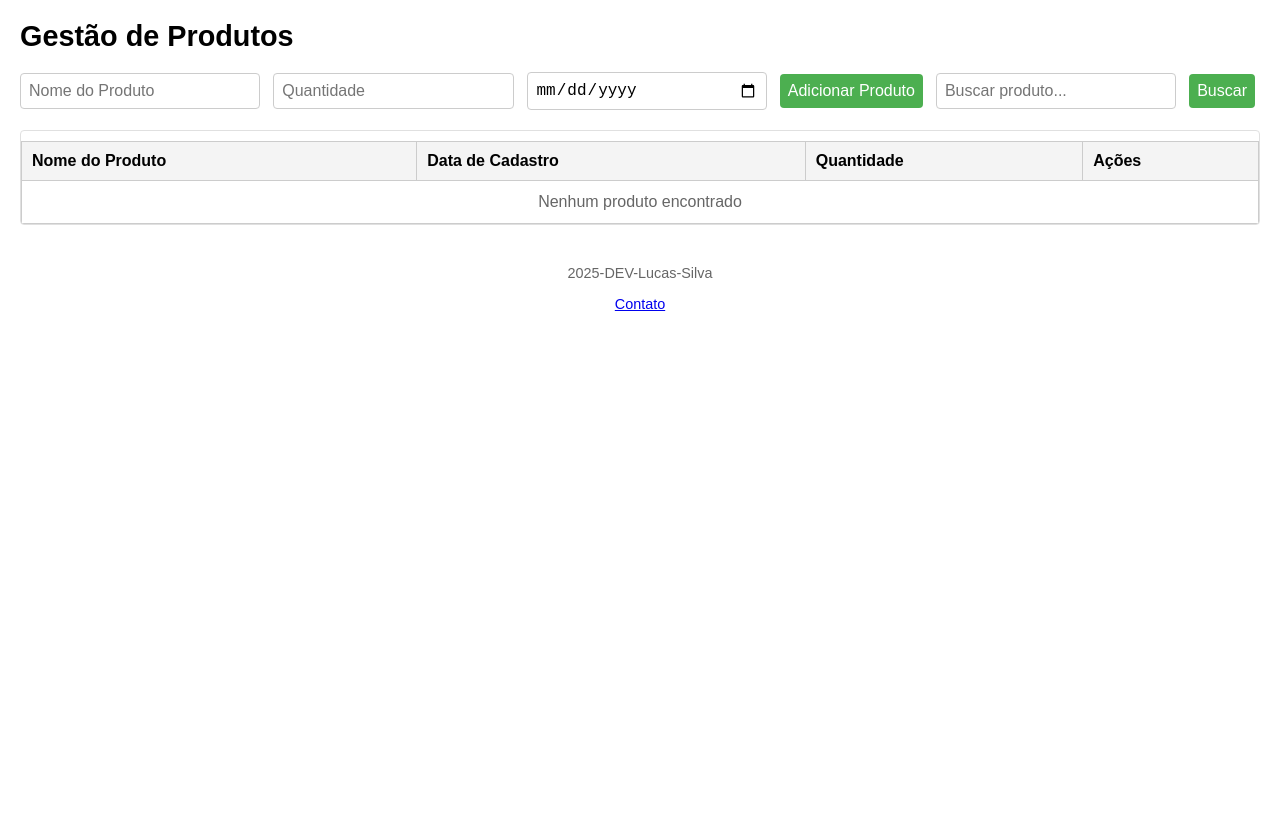
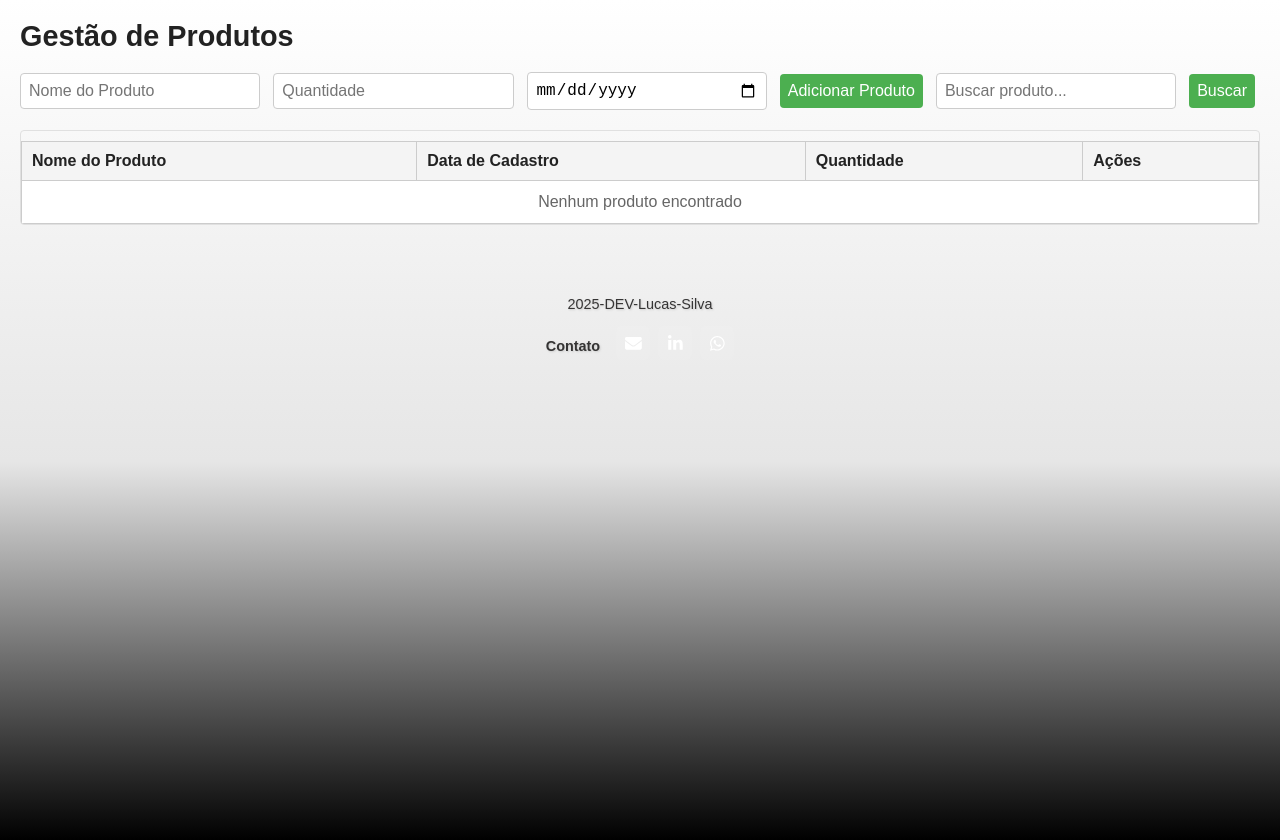
Before and after one commit to dev-lucas-santos/tabela-produtos, a plain HTML site: page index.html in a window 1280 px wide. Before the commit the page ends 800 px from the top, so only its background shows below. Drawn offline with Linux system fonts and the light colour scheme.

Commit message:
adicionando contatos e reformulando codigos

```diff
--- a/index.html
+++ b/index.html
@@ -5,6 +5,9 @@
     <meta name="viewport" content="width=device-width, initial-scale=1.0">
     <link rel="stylesheet" href="responsivo.css">
     <link rel="stylesheet" href="style.css">
+    <link rel="stylesheet" href="https://cdnjs.cloudflare.com/ajax/libs/font-awesome/5.15.4/css/all.min.css"
+    integrity="sha512-1ycn6IcaQQ40/MKBW2W4Rhis/DbILU74C1vSrLJxCq57o941Ym01SwNsOMqvEBFlcgUa6xLiPY/NS5R+E6ztJQ==" crossorigin="anonymous" referrerpolicy="no-referrer" />
+
     <title>Tabela de Produtos</title>
     <style>
         body { font-family: sans-serif; margin: 20px; }
@@ -42,6 +45,30 @@
             font-size:0.85rem;
         }
         .qty-btn:hover { background:#2b81b7; }
+
+        /* footer icon styles */
+        .footer-icons {
+            display: inline-flex;
+            align-items: center;
+            gap: 8px;
+            margin-left: 12px;
+        }
+        .footer-icons a {
+            color: #fff;
+            text-decoration: none;
+            font-size: 1.05rem;
+            width: 34px;
+            height: 34px;
+            display: inline-flex;
+            align-items: center;
+            justify-content: center;
+            border-radius: 6px;
+            background: rgba(255,255,255,0.06);
+        }
+        .footer-icons a:hover {
+            color: #21fc04;
+            background: rgba(255,255,255,0.12);
+        }
 
         @media (max-width: 520px) {
             .form-container { flex-direction:column; align-items:stretch; }
@@ -235,8 +262,28 @@
 
     <footer>
         <p>2025-DEV-Lucas-Silva</p>
-        <a href="https://github.com/DEV-Lucas-Silva">Contato</a>
+        <a class="contato" href="https://github.com/DEV-Lucas-Silva" target="_blank" rel="noopener">Contato</a>
+
+        <!--  ajustar hrefs para seus links/telefone  -->
+        <span class="footer-icons">
+            <a href="mailto:lucastumblr1997@gmail.com" title="E-mail" aria-label="E-mail" target="_blank" rel="noopener">
+                <i class="fas fa-envelope"></i>
+            </a>
+            <a href=" https://www.linkedin.com/in/lucas-santos-silva-521aba297?utm_source=share&utm_campaign=share_via&utm_content=profile&utm_medium=ios_app" title="LinkedIn" aria-label="LinkedIn" target="_blank" rel="noopener">
+                <i class="fab fa-linkedin-in"></i>
+            </a>
+            <a href="https://wa.me/5511998222517" title="WhatsApp" aria-label="WhatsApp" target="_blank" rel="noopener">
+                <i class="fab fa-whatsapp"></i>
+            </a>
+        </span>
+
+
     </footer>
+
+
+    <script src="https://cdnjs.cloudflare.com/ajax/libs/font-awesome/5.15.4/js/all.min.js"
+    integrity="sha512-Tn2m0TIpgVyTzzvmxLNuqbSJH3JP8jm+Cy3hvHrW7ndTDcJ1w5mBiksqDBb8GpE2ksktFvDB/ykZ0mDpsZj20w==" crossorigin="anonymous" referrerpolicy="no-referrer"></script>
+
 
 </body>
 </html>
--- a/style.css
+++ b/style.css
@@ -1,5 +1,14 @@
 * { box-sizing: border-box; }
-        body { font-family: sans-serif; margin: 20px; padding: 0; }
+
+/* corpo com gradiente do branco ao cinza e finalizando no preto */
+body {
+    font-family: sans-serif;
+    margin: 20px;
+    padding: 0;
+    min-height: 100vh;
+    background: linear-gradient(to bottom, #ffffff 0%, #e6e6e6 55%, #000000 100%);
+    color: #222;
+}
 
 h1 { font-size: 1.8rem; }
 
@@ -51,9 +60,40 @@
 
 th:hover { background-color: #ddd; }
 
+
 footer {
     margin-top: 40px;
     text-align: center;
     font-size: 0.9rem;
-            color: #666;
+    color: #353434;
+    text-shadow: #ccc 1px 1px 2px;
+    padding: 16px 0;
 }
+.contato {
+    text-decoration: none;
+    color: #353434;
+    font-weight: bold;
+}
+.contato:hover {
+    text-decoration: underline;
+    color: #21fc04;
+}
+
+.footer-icons a {
+    /* cor padrão cinza */
+    color: #757575;
+    text-decoration: none;
+    font-size: 1.05rem;
+    width: 34px;
+    height: 34px;
+    display: inline-flex;
+    align-items: center;
+    justify-content: center;
+    border-radius: 6px;
+    background: rgba(255,255,255,0.06);
+    transition: color 150ms ease, background 150ms ease;
+}
+.footer-icons a:hover {
+    color: #21fc04;
+    background: rgba(255,255,255,0.12);
+}
```
Lines whose indentation alone changed are shown as unchanged.
